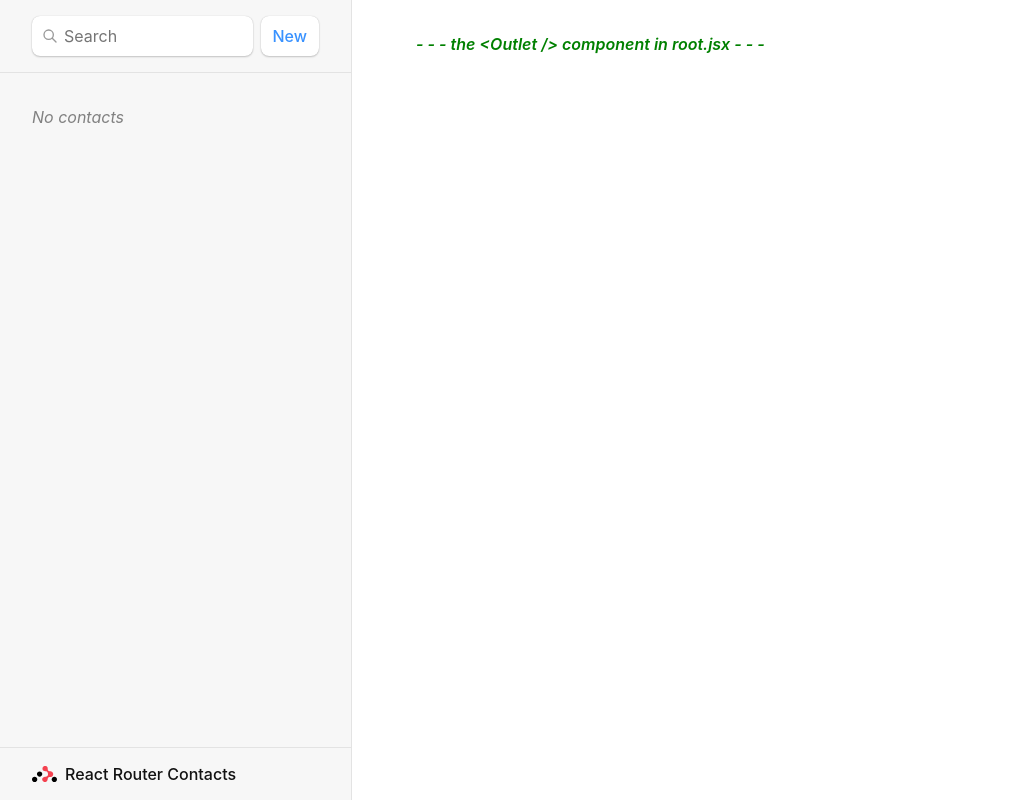
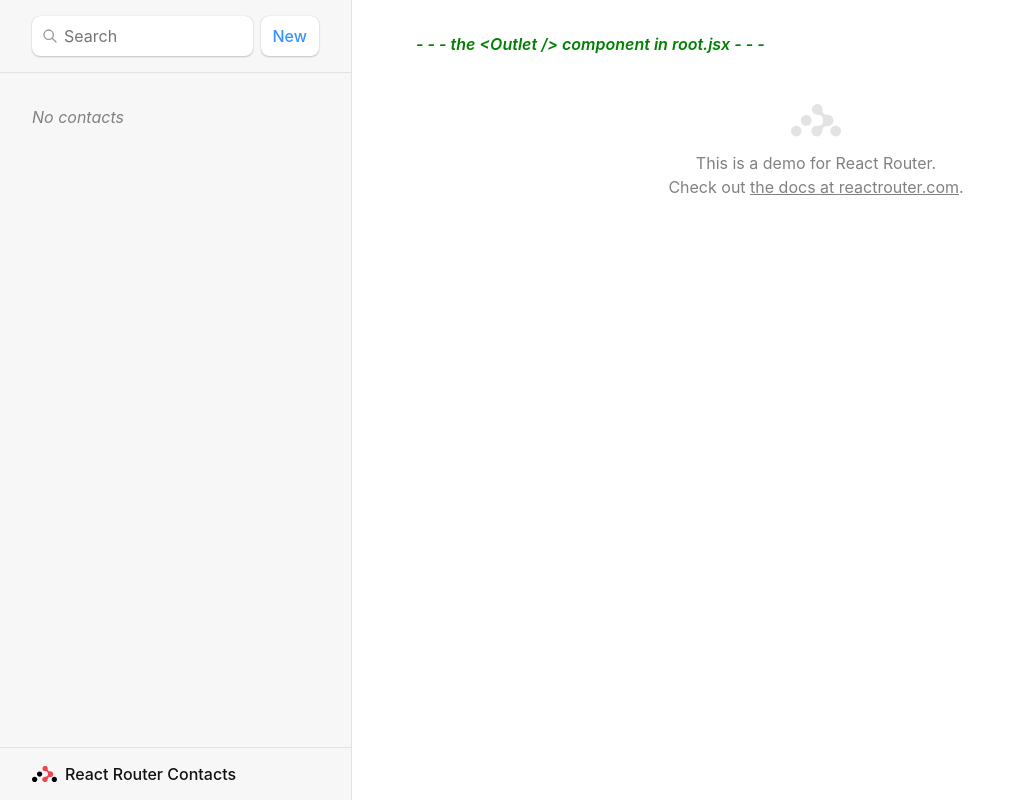
Before and after one commit to smithWEBtek/react-router-demo, a React (Vite) app: page / in a window 1280 px wide. Shown: the whole page, without its empty margins (0-1026 px from the left). Built offline with nearby package versions, Linux system fonts and the light colour scheme.

Commit message:
Add root index, add cancel

```diff
--- a/src/main.jsx
+++ b/src/main.jsx
@@ -6,6 +6,7 @@ import Root, {loader as rootLoader, action as rootAction} from "./routes/root";
 import ErrorPage from "./error-page";
 import Contact, {loader as contactLoader} from "./routes/contact";
 import EditContact, {action as editAction} from "./routes/edit";
+import Index from "./routes/index";
 import {action as destroyAction} from "./routes/destroy";
 
 const router = createBrowserRouter([
@@ -16,6 +17,10 @@ const router = createBrowserRouter([
     loader: rootLoader,
     action: rootAction,
     children: [
+      {
+        index: true,
+        element: <Index />
+      },
       {
         path: "contacts/:contactId",
         element: <Contact />,
@@ -29,7 +34,8 @@ const router = createBrowserRouter([
       },
       {
         path: "contacts/:contactId/destroy",
-        action: destroyAction
+        action: destroyAction,
+        errorElement: <div>Oops error!</div>
       },
     ],
   },
--- a/src/routes/destroy.jsx
+++ b/src/routes/destroy.jsx
@@ -2,7 +2,6 @@ import {redirect} from "react-router-dom";
 import {deleteContact} from "../contacts";
 
 export async function action({params}) {
-  throw new Error("Oh dang!");
   await deleteContact(params.contactId);
   return redirect("/");
 }
--- a/src/routes/edit.jsx
+++ b/src/routes/edit.jsx
@@ -1,4 +1,4 @@
-import {Form, useLoaderData, redirect} from "react-router-dom";
+import {Form, useLoaderData, redirect, useNavigate} from "react-router-dom";
 import {updateContact} from "../contacts";
 
 export async function action({request, params}) {
@@ -14,6 +14,7 @@ export async function action({request, params}) {
 
 export default function EditContact() {
   const {contact} = useLoaderData();
+  const navigate = useNavigate();
 
   return (
     <Form method="post" id="contact-form">
@@ -60,7 +61,15 @@ export default function EditContact() {
       </label>
       <p>
         <button type="submit">Save</button>
-        <button type="button">Cancel</button>
+        <button
+          type="button"
+          onClick={() => {
+            // go back 1 entry in browser history
+            navigate(-1);
+          }}
+        >
+          Cancel
+        </button>
       </p>
     </Form>
   );
--- /dev/null
+++ b/src/routes/index.jsx
@@ -0,0 +1,13 @@
+export default function Index() {
+  return (
+    <p id="zero-state">
+      This is a demo for React Router.
+      <br />
+      Check out{" "}
+      <a href="https://reactrouter.com">
+        the docs at reactrouter.com
+      </a>
+      .
+    </p>
+  );
+}
```
